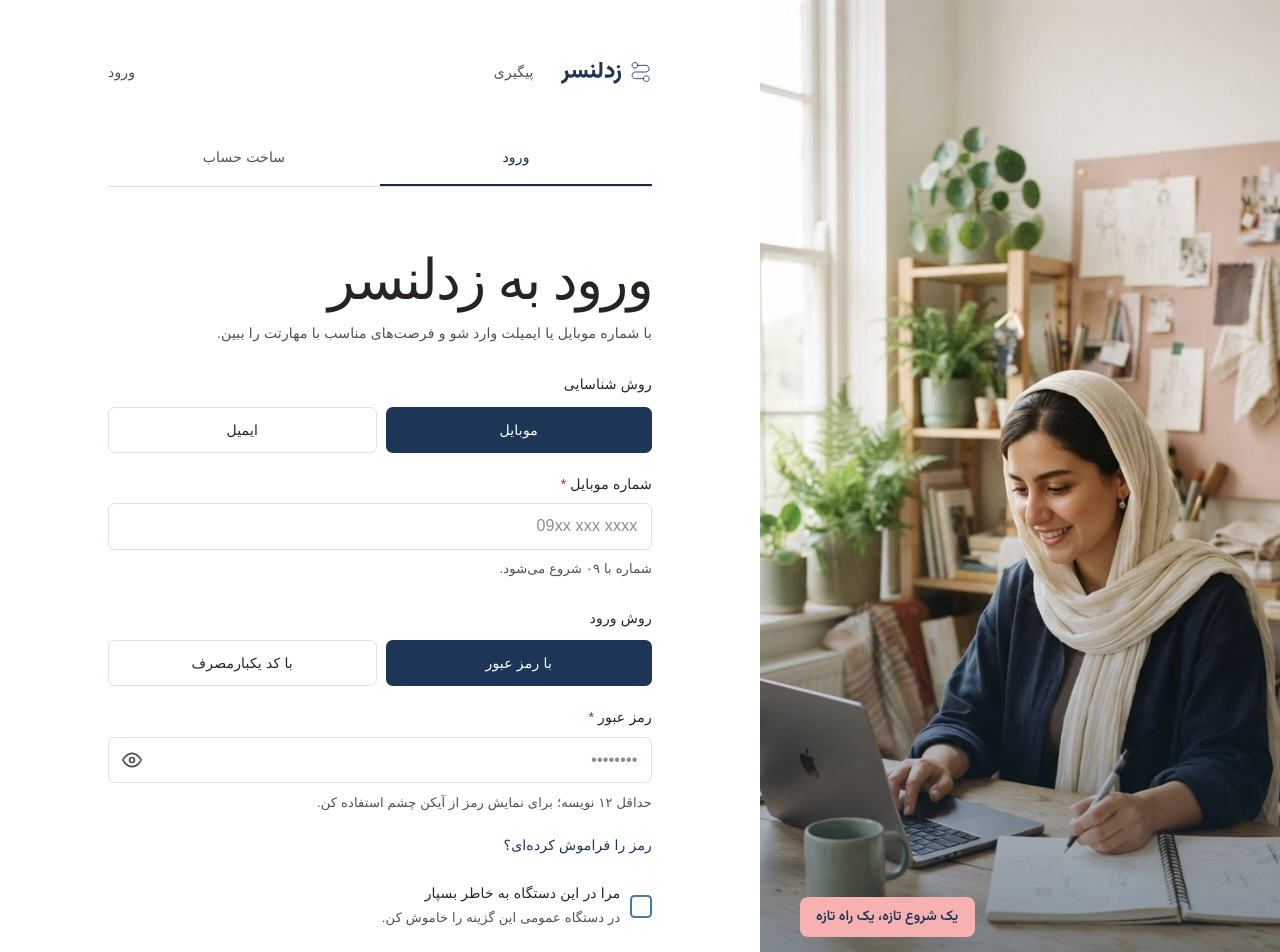
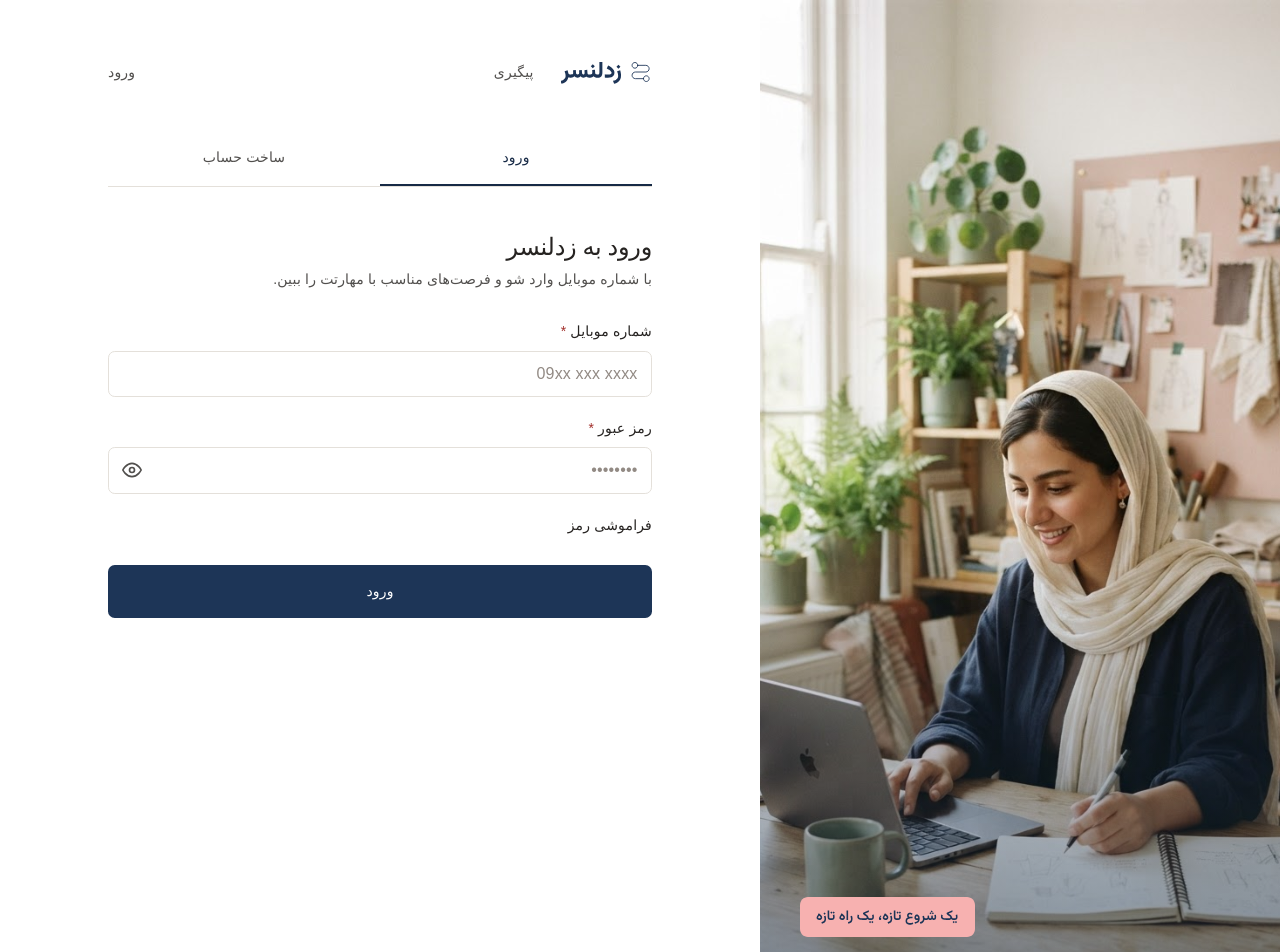
Before and after one commit to SE-Noghteh/Frontend, a React app: page /jobseekerlogin in a window 1280 px wide. Shown: the top 952 px of the page. Built offline with nearby package versions, Linux system fonts and the light colour scheme; the HTML template or start-up script is replaced by a standard one; a web font is replaced by a local one.

Commit message:
refactor: streamline job seeker login and connect to api

```diff
--- a/src/components/features/Auth/JobSeeker/JobSeekerLoginForm.tsx
+++ b/src/components/features/Auth/JobSeeker/JobSeekerLoginForm.tsx
@@ -1,145 +1,75 @@
-import { useState } from "react";
+import { useForm } from "react-hook-form";
+import { yupResolver } from "@hookform/resolvers/yup";
 import { Button } from "@/components/ui/Button";
 import { Input } from "@/components/ui/Input";
 import { PasswordInput } from "@/components/ui/PasswordInput";
-import { Checkbox } from "@/components/ui/Checkbox";
-import { SegmentedToggle } from "@/components/ui/SegmentedToggle";
-import { ErrorBox } from "@/components/ui/ErrorBox";
+import { Toast } from "@/components/ui/Toast";
 import { useAuth } from "@/hooks/useAuth";
+import { loginSchema } from "@/schemas/loginSchema";
 import type { LoginFormValues } from "@/types/Auth/authTypes";
+import { useState, useEffect } from "react";
 
 export function JobSeekerLoginForm() {
   const { login, isLoading, globalError } = useAuth();
+  const [showToast, setShowToast] = useState(false);
 
-  const [formData, setFormData] = useState<LoginFormValues>({
-    authMethod: "mobile",
-    loginMethod: "password",
-    mobile: "",
-    email: "",
-    password: "",
-    otpCode: "",
-    rememberMe: false,
+  useEffect(() => {
+    if (globalError) {
+      setShowToast(true);
+    }
+  }, [globalError]);
+
+  const {
+    register,
+    handleSubmit,
+    formState: { errors },
+  } = useForm<LoginFormValues>({
+    resolver: yupResolver(loginSchema),
+    defaultValues: { mobile: "", password: "" },
   });
 
-  const handleChange = (field: keyof LoginFormValues, value: string | boolean) => {
-    setFormData((prev) => ({ ...prev, [field]: value }));
-  };
-
-  const handleSubmit = (e: React.FormEvent) => {
-    e.preventDefault();
-    login(formData);
-  };
-
   return (
+    <>
       <form
-      onSubmit={handleSubmit}
-      className="flex flex-col gap-4 w-full text-right font-vazirmatn pb-12"
+        onSubmit={handleSubmit((values) => login(values))}
+        className="flex flex-col gap-4 w-full text-right font-vazirmatn"
         dir="rtl"
+        noValidate
       >
-      <div className="text-right mb-2 ">
-        <h1 className="text-card-title font-bold mb-3 "
-        style={{ color: "var(--color-text-primary)" }}
-        >
-          ورود به زدلنسر
-        </h1>
+        <div className="text-right mb-2">
+          <h2 className="text-card-title font-bold "
+          style={{ color: "var(--color-text-primary)" }}>ورود به زدلنسر</h2>
           <p className="text-label text-text-secondary leading-relaxed">
-          با شماره موبایل یا ایمیلت وارد شو و فرصت‌های مناسب با مهارتت را ببین.
+            با شماره موبایل وارد شو و فرصت‌های مناسب با مهارتت را ببین.
           </p>
         </div>
 
-      <div className="flex flex-col gap-2 w-full">
-        <label className="text-label font-medium text-text-primary">روش شناسایی</label>
-        <div className="w-full">
-          <SegmentedToggle
-            options={[
-              { label: "موبایل", value: "mobile" },
-              { label: "ایمیل", value: "email" },
-            ]}
-            value={formData.authMethod}
-            onChange={(val) => handleChange("authMethod", val)}
-          />
-        </div>
-      </div>
-
-      {formData.authMethod === "mobile" ? (
         <Input
           label="شماره موبایل"
           isRequired
           type="tel"
           dir="rtl"
           placeholder="09xx xxx xxxx"
-          helperText="شماره با ۰۹ شروع می‌شود."
-          value={formData.mobile}
-          onChange={(e) => handleChange("mobile", e.target.value)}
+          error={errors.mobile?.message}
+          {...register("mobile")}
         />
-      ) : (
-        <Input
-          label="ایمیل"
-          isRequired
-          type="email"
-          dir="ltr"
-          className="text-left"
-          placeholder="name@example.com"
-          helperText="ایمیل مرتبط با حساب را وارد کن."
-          value={formData.email}
-          onChange={(e) => handleChange("email", e.target.value)}
-        />
-      )}
 
-      <div className="flex flex-col gap-2 w-full mt-1">
-        <label className="text-label font-medium text-text-primary">روش ورود</label>
-        <div className="w-full">
-          <SegmentedToggle
-            options={[
-              { label: "با رمز عبور", value: "password" },
-              { label: "با کد یکبارمصرف", value: "otp" },
-            ]}
-            value={formData.loginMethod}
-            onChange={(val) => handleChange("loginMethod", val)}
-          />
-        </div>
-      </div>
-
-      {formData.loginMethod === "password" ? (
         <PasswordInput
           label="رمز عبور"
           isRequired
           placeholder="••••••••"
-          helperText="حداقل ۱۲ نویسه؛ برای نمایش رمز از آیکن چشم استفاده کن."
-          value={formData.password}
-          onChange={(e) => handleChange("password", e.target.value)}
+          error={errors.password?.message}
+          {...register("password")}
+        />
+
+        <div className="flex justify-start">
+          <a
+            href="/forgot-password"
+            className="text-label font-bold text-text-primary hover:underline"
           >
-          <a
-            href="#"
-            className="text-label font-bold text-action-primary hover:underline mt-1 inline-block"
-          >
-            رمز را فراموش کرده‌ای؟
+            فراموشی رمز
           </a>
-        </PasswordInput>
-      ) : (
-        <Input
-          label="کد تایید"
-          isRequired
-          type="text"
-          placeholder="کد شش رقمی"
-          helperText="کد شش‌رقمی پیامک شده را وارد کن"
-          value={formData.otpCode}
-          onChange={(e) => handleChange("otpCode", e.target.value)}
-        />
-      )}
-
-      <ErrorBox message={globalError} />
-
-      <div className="flex items-center w-full mt-2">
-        <Checkbox
-          label="مرا در این دستگاه به خاطر بسپار"
-          description="در دستگاه عمومی این گزینه را خاموش کن."
-          checked={formData.rememberMe}
-          onChange={(e) => handleChange("rememberMe", e.target.checked)}
-          className="w-full"
-        />
         </div>
-
 
         <Button
           type="submit"
@@ -147,15 +77,17 @@ export function JobSeekerLoginForm() {
           disabled={isLoading}
           className="mt-2 w-full bg-action-primary hover:bg-action-hover text-white py-3 rounded-lg font-bold transition-colors disabled:opacity-50"
         >
-        {isLoading ? "در حال ورود..." : formData.loginMethod === "password" ? "ورود" : "تایید کد و ورود"}
+          {isLoading ? "در حال ورود..." : "ورود"}
         </Button>
+      </form>
 
-      <div className="text-center text-label text-text-secondary mt-4 w-full">
-        حساب نداری؟{" "}
-        <a href="#" className="text-action-primary hover:underline font-bold">
-          ساخت حساب
-        </a>
-      </div>
-    </form>
+      {showToast && (
+        <Toast
+          title="ورود انجام نشد"
+          description={globalError || undefined}
+          onClose={() => setShowToast(false)}
+        />
+      )}
+    </>
   );
 }
--- /dev/null
+++ b/src/components/ui/Toast.tsx
@@ -0,0 +1,75 @@
+import { useEffect } from "react";
+import { createPortal } from "react-dom";
+import { type ReactNode } from "react";
+
+interface ToastProps {
+  message?: string | null;
+  title?: string;
+  description?: string;
+  icon?: ReactNode;
+  onClose: () => void;
+  duration?: number;
+}
+
+export function Toast({
+  message,
+  title,
+  description,
+  icon,
+  onClose,
+  duration = 5000
+}: ToastProps) {
+  useEffect(() => {
+    if (!message && !title && !description) return;
+    const timer = setTimeout(onClose, duration);
+    return () => clearTimeout(timer);
+  }, [message, title, description, duration, onClose]);
+
+  if (!message && !title && !description) return null;
+
+  const displayTitle = title || message;
+  const displayDescription = description;
+
+  return createPortal(
+    <div
+      className="fixed bottom-20 md:bottom-8 left-1/2 -translate-x-1/2 md:left-auto md:right-8 md:translate-x-0 z-50 w-[calc(100%-2rem)] md:w-[400px] max-w-md animate-in slide-in-from-bottom-5 fade-in duration-300"
+      role="alert"
+      dir="rtl"
+    >
+      <div className="flex items-start gap-3 p-4 rounded-lg bg-surface-error border border-status-error border-r-4 border-r-status-error text-status-error shadow-lg text-right">
+
+        <div className="shrink-0 mt-0.5">
+          {icon || (
+            <svg width="20" height="20" viewBox="0 0 24 24" fill="none" stroke="currentColor" strokeWidth="2" strokeLinecap="round" strokeLinejoin="round">
+              <circle cx="12" cy="12" r="10"></circle>
+              <line x1="12" y1="8" x2="12" y2="12"></line>
+              <line x1="12" y1="16" x2="12.01" y2="16"></line>
+            </svg>
+          )}
+        </div>
+
+        <div className="flex flex-col gap-1 flex-1">
+          {displayTitle && (
+            <span className="text-label font-bold">{displayTitle}</span>
+          )}
+          {displayDescription && (
+            <span className="text-caption font-medium">{displayDescription}</span>
+          )}
+        </div>
+
+        <button
+          onClick={onClose}
+          type="button"
+          className="shrink-0 p-1 -m-1 text-status-error/70 hover:text-status-error hover:bg-status-error/10 rounded-md transition-colors"
+          aria-label="بستن پیام"
+        >
+          <svg width="16" height="16" viewBox="0 0 24 24" fill="none" stroke="currentColor" strokeWidth="2" strokeLinecap="round" strokeLinejoin="round">
+            <line x1="18" y1="6" x2="6" y2="18"></line>
+            <line x1="6" y1="6" x2="18" y2="18"></line>
+          </svg>
+        </button>
+      </div>
+    </div>,
+    document.body
+  );
+}
--- a/src/hooks/useAuth.ts
+++ b/src/hooks/useAuth.ts
@@ -1,5 +1,5 @@
-// src/hooks/useAuth.ts
 import { useState } from "react";
+import { isAxiosError } from "axios";
 import { login as loginService } from "@/services/Auth/authService";
 import { useAuthStore } from "@/store/auth/useAuthStore";
 import type { LoginFormValues } from "@/types/Auth/authTypes";
@@ -18,87 +18,38 @@ export function useAuth() {
     setGlobalError(null);
 
     try {
-
-      if (!values.authMethod || !values.loginMethod) {
-        throw new Error("لطفا روش شناسایی و روش ورود را انتخاب کنید.");
-      }
-
-
-      const isMobile = values.authMethod === "mobile";
-      const primaryValue = isMobile ? values.mobile.trim() : values.email.trim();
-
-      if (!primaryValue) {
-        if (isMobile) throw new Error("شماره موبایل را وارد کن");
-        else throw new Error("ایمیل را وارد کن");
-      }
-
-
-      if (isMobile) {
-        const mobileRegex = /^09\d{9}$/;
-        if (!mobileRegex.test(primaryValue)) {
-          throw new Error("شماره موبایل معتبر نیست.شماره باید با 09 شروع شود و 11 رقم داشته باشد");
-        }
-      } else {
-        const emailRegex = /^[^\s@]+@[^\s@]+\.[^\s@]+$/;
-        if (!emailRegex.test(primaryValue)) {
-          throw new Error("نشانی ایمیل معتبر نیست. نمونه: name@example.com");
-        }
-      }
-
-
-      const isPassword = values.loginMethod === "password";
-
-      const secondaryValue = isPassword
-        ? (values.password ?? "").trim()
-        : (values.otpCode ?? "").trim();
-
-      if (!secondaryValue) {
-        if (isPassword) throw new Error("رمز عبور را وارد کن");
-        else throw new Error("رمز یکبارمصرف را وارد کن");
-      }
-
       const response = await loginService(values);
       setUser(response.user);
-
-    } catch (error: any) {
-      let errorMessage = "خطایی رخ داده است، لطفا دوباره تلاش کنید";
-
-     if (error.message && !error.response && !error.status) {
-        errorMessage = error.message;
-      }
-      else {
-        const status = error.status || error.response?.status;
-        const serverMessage = error.message || "";
-
-        if (status === 401) {
-          if (values.loginMethod === "password") {
-            errorMessage = "اطلاعات ورود نادرست است،رمز عبور را دوباره بررسی کن";
-          } else {
-            errorMessage = "کد وارد شده نادرست است، دوباره امتحان کن";
-          }
-        }
-        else if (status === 404) {
-          errorMessage = "حساب کاربری با این مشخصات پیدا نشد";
-        }
-        else if (status === 410 || serverMessage.includes("expired")) {
-          errorMessage = "اعتبار کد به پایان رسیده است،کد جدید درخواست کن";
-        }
-        else {
-          errorMessage = serverMessage || "خطایی رخ داده است، لطفا دوباره تلاش کنید";
-        }
-      }
-
-      setGlobalError(errorMessage);
+    } catch (error) {
+      setGlobalError(resolveLoginErrorMessage(error));
     } finally {
       setLoading(false);
     }
   };
 
-  return {
-    user,
-    isAuthenticated,
-    login,
-    isLoading,
-    globalError
-  };
+  return { user, isAuthenticated, login, isLoading, globalError };
 }
+
+function resolveLoginErrorMessage(error: unknown): string {
+  if (!isAxiosError(error) || !error.response) {
+    return "خطا در برقراری ارتباط با سرور. لطفا اتصال اینترنت خود را بررسی کنید.";
+  }
+
+  const { status, data } = error.response;
+  const serverMessage =
+    typeof data === "object" && data !== null && "message" in data
+      ? String((data as { message?: unknown }).message ?? "")
+      : "";
+
+  switch (status) {
+    case 400:
+    case 422:
+      return serverMessage || "اطلاعات وارد شده معتبر نیست.";
+    case 401:
+      return "اطلاعات ورود نادرست است، شماره موبایل یا رمز عبور را دوباره بررسی کن.";
+    case 404:
+      return "حساب کاربری با این مشخصات پیدا نشد.";
+    default:
+      return serverMessage || "خطایی رخ داده است، لطفا دوباره تلاش کنید.";
+  }
+}
--- a/src/lib/apiClient.ts
+++ b/src/lib/apiClient.ts
@@ -10,9 +10,23 @@ export const apiClient = axios.create({
   timeout: 15000,
 });
 
+apiClient.interceptors.request.use(
+  (config) => {
+    const token = localStorage.getItem("accessToken");
+    if (token && config.headers) {
+      config.headers.Authorization = `Bearer ${token}`;
+    }
+    return config;
+  },
+  (error) => Promise.reject(error)
+);
+
 apiClient.interceptors.response.use(
   (response) => response,
   (error) => {
+    if (error.response?.status === 401) {
+      localStorage.removeItem("accessToken");
+    }
     console.error("API Error:", error.response?.data || error.message);
     return Promise.reject(error);
   }
--- a/src/schemas/loginSchema.ts
+++ b/src/schemas/loginSchema.ts
@@ -1,44 +1,10 @@
 import * as yup from "yup";
 
 export const loginSchema = yup.object().shape({
-  authMethod: yup.string().oneOf(["mobile", "email"]).required(),
-  loginMethod: yup.string().oneOf(["password", "otp"]).required(),
+  mobile: yup
+    .string()
+    .required("شماره موبایل را وارد کن.")
+    .matches(/^09\d{9}$/, "شماره موبایل معتبر نیست. باید با ۰۹ شروع شود و ۱۱ رقم داشته باشد."),
 
-  email: yup.string().when("authMethod", {
-    is: "email",
-    then: (schema) =>
-      schema
-        .required("نشانی ایمیل معتبر نیست. نمونه: name@example.com")
-        .email("نشانی ایمیل معتبر نیست. نمونه: name@example.com"),
-    otherwise: (schema) => schema.notRequired(),
-  }),
-
-  mobile: yup.string().when("authMethod", {
-    is: "mobile",
-    then: (schema) =>
-      schema
-        .required("شماره موبایل معتبر نیست. شماره باید با 09 شروع شود و 11 رقم داشته باشد")
-        .matches(/^09\d{9}$/, "شماره موبایل معتبر نیست. شماره باید با 09 شروع شود و 11 رقم داشته باشد"),
-    otherwise: (schema) => schema.notRequired(),
-  }),
-
-  password: yup.string().when(["authMethod", "loginMethod"], {
-    is: (authMethod: string, loginMethod: string) => authMethod === "email" && loginMethod === "password",
-    then: (schema) =>
-      schema
-        .required("شماره موبایل و رمز عبور را وارد کن")
-        .min(8, "رمز عبور باید حداقل ۱۲ کاراکتر باشد"),
-    otherwise: (schema) => schema.notRequired(),
-  }),
-
-  otpCode: yup.string().when("loginMethod", {
-    is: "otp",
-    then: (schema) =>
-      schema
-        .required("کد وارد شده نادرست است، دوباره امتحان کن")
-        .length(6, "کد وارد شده نادرست است، دوباره امتحان کن"),
-    otherwise: (schema) => schema.notRequired(),
-  }),
-
-  rememberMe: yup.boolean().default(false),
+  password: yup.string().required("رمز عبور را وارد کن."),
 });
--- a/src/store/auth/useAuthStore.ts
+++ b/src/store/auth/useAuthStore.ts
@@ -24,9 +24,11 @@ export const useAuthStore = create<AuthState>((set) => ({
   setLoading: (isLoading) =>
     set({ isLoading }),
 
-  logout: () =>
+  logout: () => {
+    localStorage.removeItem("accessToken");
     set({
       user: null,
       isAuthenticated: false,
-    }),
+    });
+  },
 }));
```
Also changed, not shown: src/services/Auth/authService.ts (+17 -10 lines), src/types/Auth/authTypes.ts (+0 -15 lines). Lines whose indentation alone changed are shown as unchanged.
